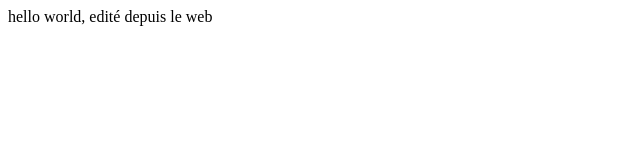
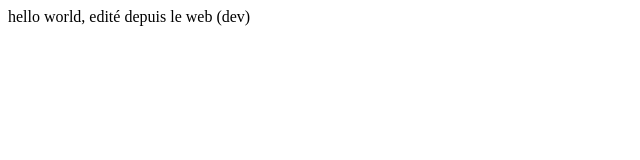
Before and after one commit to fimyh/git-formation, a plain HTML site: page index.html in a window 1280 px wide. Shown: the full height of the page, 0-640 px from the left. Drawn offline with Linux system fonts and the light colour scheme.

Commit message:
ajout de fichier readmr -dev

```diff
--- a/index.html
+++ b/index.html
@@ -7,7 +7,7 @@
 </head>
 <body>
 
-    hello world, edité depuis le web
+    hello world, edité depuis le web (dev)
 
 </body>
 </html>
```
